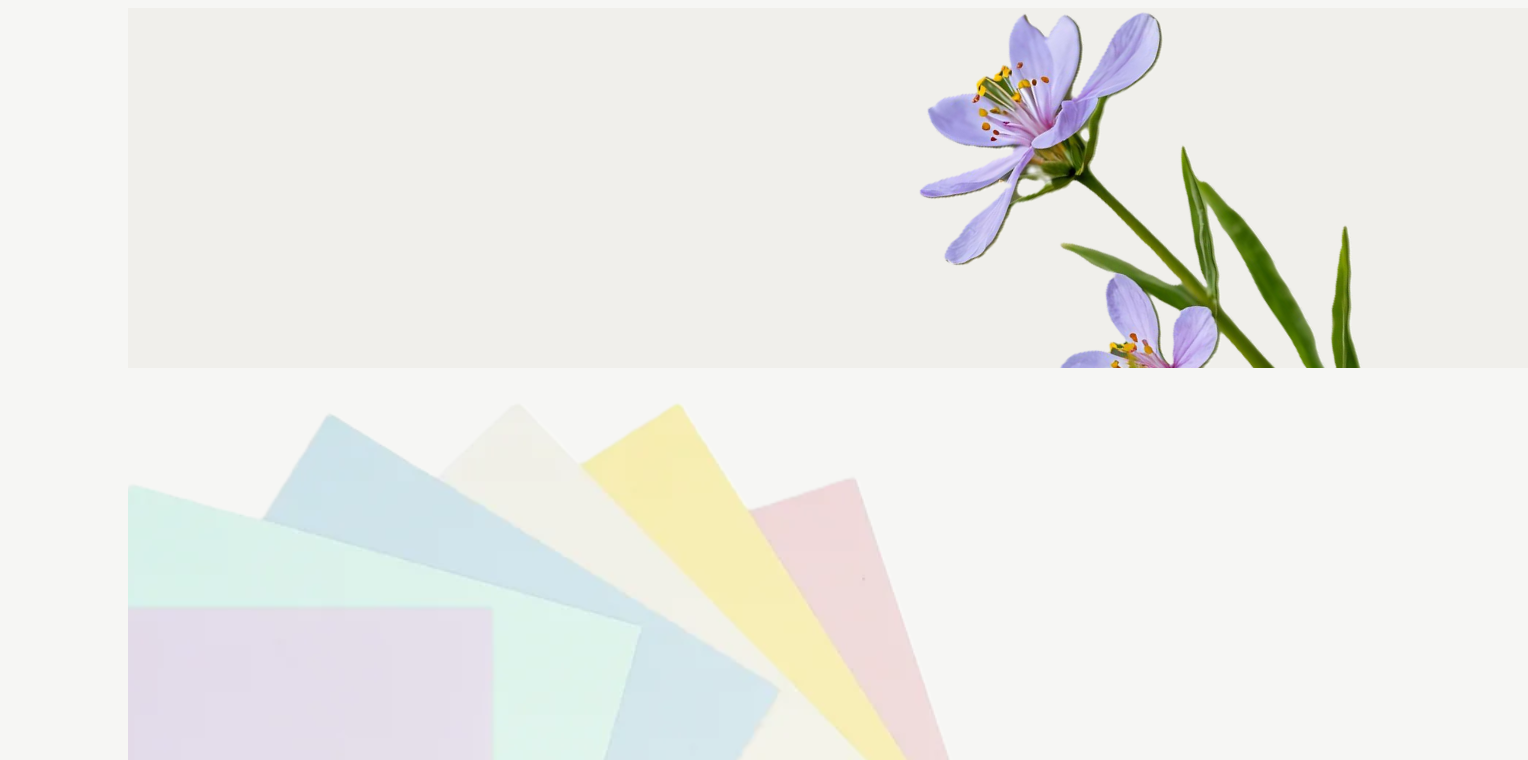
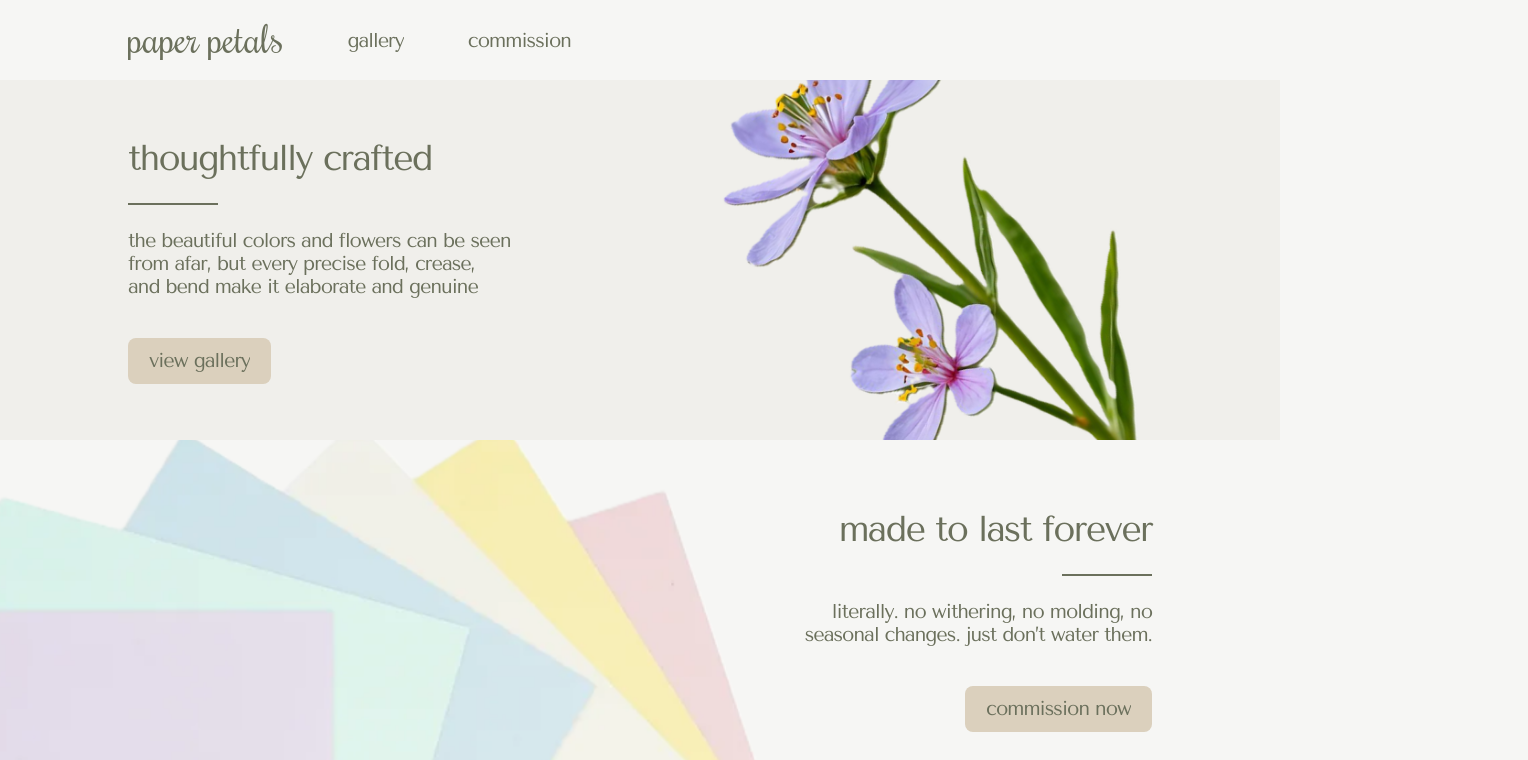
Before and after one commit to nicolastoon/flowering, a React (Vite) app: page /#/ in a window 1280 px wide. Shown: the top 760 px of the page, 1528 px wide, since content can reach past the window. Built offline with nearby package versions, Linux system fonts and the light colour scheme.

Commit message:
fixing home background!

```diff
--- a/src/style.css
+++ b/src/style.css
@@ -80,11 +80,27 @@ section {
 
 .home-background-container {
   position: absolute;
+  width: 100%;
+  height: 100%;
+  z-index: -1;
 }
+
+.home-background-image {
+  object-fit: cover;
+  object-position: center center;
+  display: block;
+  max-width: 100%;
+  position: absolute;
+  top: 0;
+  left: 0;
+  height: 100%;
+  width: 100%;
+}
+
 
 .home-banner {
   position: relative;
-  padding: 0 8em;
+  padding: 0;
   height: 45vh;
 }
 
@@ -96,19 +112,14 @@ section {
 }
 
 #top-banner-text {
-  grid-column: 1 / span 6;
-}
-
-#top-banner-img {
-  max-width: 30vw;
-  transform: rotate(-35deg) scale(1.2);
-  justify-self: last baseline;
+  padding: 0 8em;
 }
 
 #bottom-banner-text {
   align-items: end;
   align-self: end;
   text-align: right;
+  padding: 0 8em;
 }
 
 .banner-btn {
```
